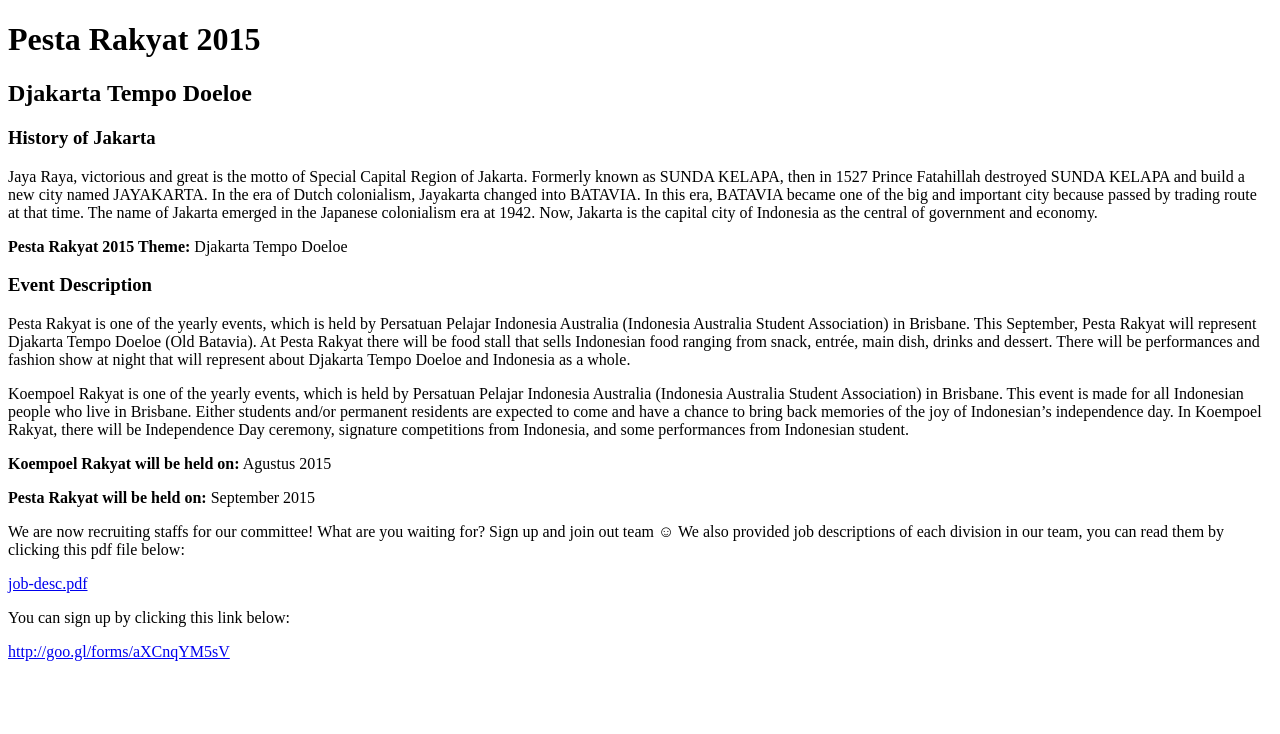
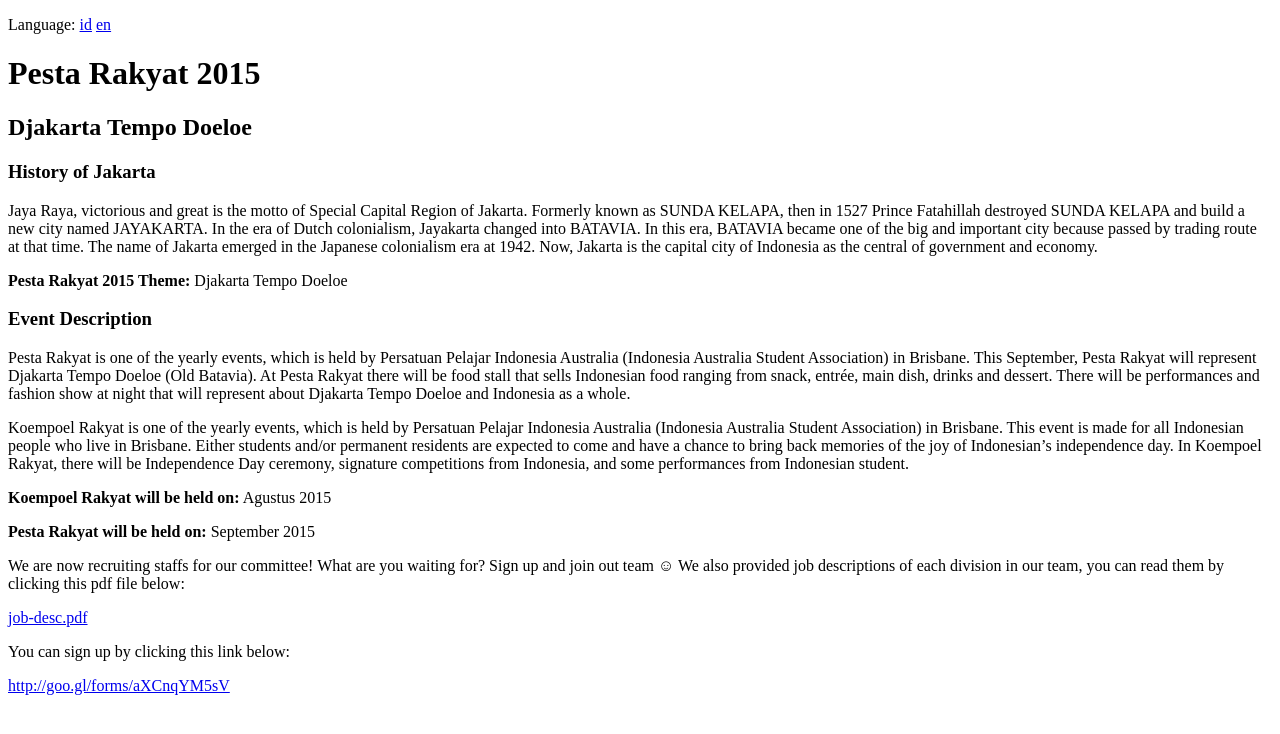
Before and after one commit to coderay1100/pesra2015, a website: page en/index.html in a window 1280 px wide. Drawn offline with Linux system fonts and the light colour scheme.

Commit message:
add link to switch between languages

```diff
--- a/en/index.html
+++ b/en/index.html
@@ -5,6 +5,8 @@
     <title>Pesta Rakyat 2015</title>
   </head>
   <body>
+    <p>Language: <a href="../">id</a> <a href="#">en</a></p>
+
     <h1>Pesta Rakyat 2015</h1>
     <h2>Djakarta Tempo Doeloe</h2>
 
```
Also changed, not shown: index.html (+2 -0 lines).
